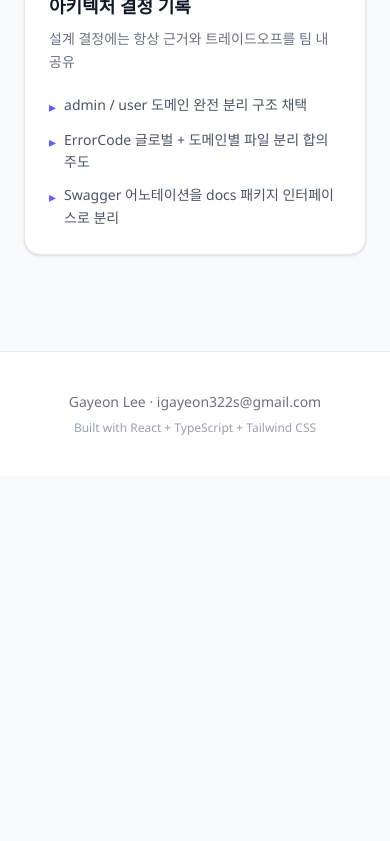
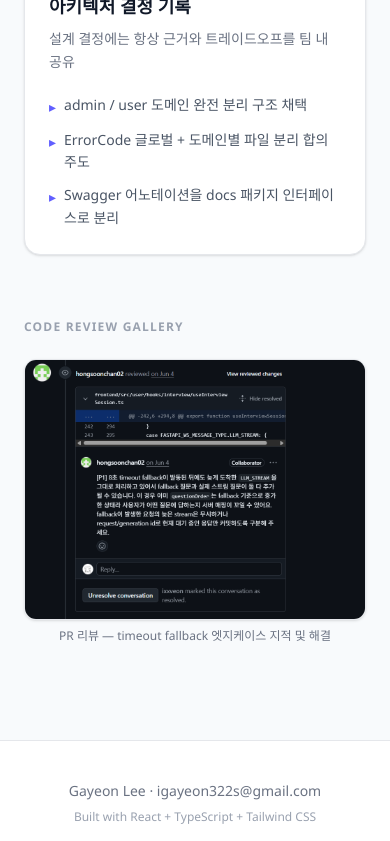
Before and after one commit to ixxveon/portfolio, a React app: page / in a window 390 px wide. Shown: the part 6719-7560 px from the top of the page. Before the commit the page ends 7195 px from the top, so only its background shows below. Built offline with nearby package versions, Linux system fonts and the light colour scheme; the HTML template or start-up script is replaced by a standard one.

Commit message:
feat : 협업 섹션에 PR 리뷰 캡처 갤러리 추가 (라이트박스 포함)

```diff
--- a/src/components/Collaboration.tsx
+++ b/src/components/Collaboration.tsx
@@ -1,7 +1,14 @@
 import { motion } from "framer-motion";
+import { useState } from "react";
 import { collabs } from "../data/portfolio";
 
+const REVIEW_IMAGES = [
+  { src: "/review.png", caption: "PR 리뷰 — timeout fallback 엣지케이스 지적 및 해결" },
+];
+
 export default function Collaboration(): React.JSX.Element {
+  const [selected, setSelected] = useState<string | null>(null);
+
   return (
     <section id="collab" className="py-24 px-6 max-w-5xl mx-auto w-full">
       <motion.div
@@ -15,7 +22,7 @@ export default function Collaboration(): React.JSX.Element {
         <p className="text-gray-500 mb-12">팀 프로젝트에서 실천한 협업 문화와 커뮤니케이션 방식입니다.</p>
       </motion.div>
 
-      <div className="grid grid-cols-1 md:grid-cols-3 gap-6">
+      <div className="grid grid-cols-1 md:grid-cols-3 gap-6 mb-16">
         {collabs.map((item, i) => (
           <motion.article
             key={i}
@@ -42,6 +49,48 @@ export default function Collaboration(): React.JSX.Element {
           </motion.article>
         ))}
       </div>
+
+      {/* 리뷰 캡처 갤러리 */}
+      <motion.div
+        initial={{ opacity: 0, y: 20 }}
+        whileInView={{ opacity: 1, y: 0 }}
+        viewport={{ once: true }}
+        transition={{ duration: 0.5 }}
+      >
+        <p className="text-xs text-gray-400 uppercase tracking-widest mb-6 font-semibold">Code Review Gallery</p>
+        <div className="grid grid-cols-1 md:grid-cols-2 gap-4">
+          {REVIEW_IMAGES.map((img) => (
+            <div
+              key={img.src}
+              className="group cursor-pointer"
+              onClick={() => setSelected(img.src)}
+            >
+              <div className="overflow-hidden rounded-xl border border-gray-200 shadow-sm group-hover:shadow-md group-hover:border-indigo-200 transition-all">
+                <img
+                  src={img.src}
+                  alt={img.caption}
+                  className="w-full object-cover group-hover:scale-105 transition-transform duration-300"
+                />
+              </div>
+              <p className="text-xs text-gray-500 mt-2 text-center">{img.caption}</p>
+            </div>
+          ))}
+        </div>
+      </motion.div>
+
+      {/* 라이트박스 */}
+      {selected && (
+        <div
+          className="fixed inset-0 bg-black/70 z-50 flex items-center justify-center p-6"
+          onClick={() => setSelected(null)}
+        >
+          <img
+            src={selected}
+            alt="review"
+            className="max-w-4xl max-h-[90vh] rounded-xl object-contain shadow-2xl"
+          />
+        </div>
+      )}
     </section>
   );
 }
```
Also changed, not shown: public/review.png (added).
